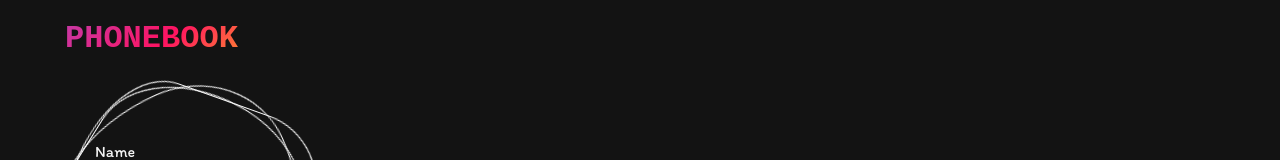
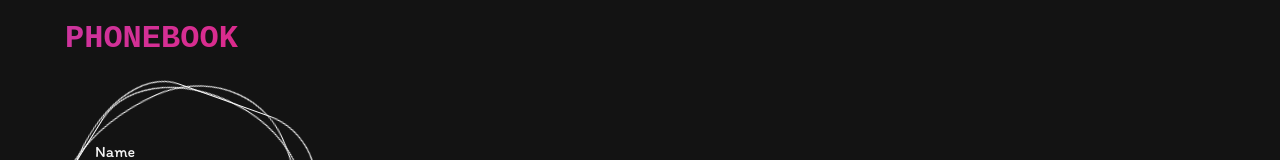
Before and after one commit to Olesia2805/goit-neo-react-hw-module3, a React (Vite) app: page / in a window 1280 px wide. Shown: the top 160 px of the page. Built offline with nearby package versions, Linux system fonts and the light colour scheme; a web font is replaced by a local one.

Commit message:
fixed styles for header

```diff
--- a/src/App.module.css
+++ b/src/App.module.css
@@ -7,16 +7,11 @@
     var(--gradient-color-third) 67%,
     var(--gradient-color-fourth) 100%
   );
-  background-size: auto auto;
-  background-clip: border-box;
   background-size: 300% auto;
   color: #fff;
-  background-clip: text;
-  text-fill-color: transparent;
   -webkit-background-clip: text;
   -webkit-text-fill-color: transparent;
   animation: textclip 15s linear infinite;
-  display: inline-block;
   font-size: 32px;
   font-family: var(--title-font-family);
 }
```
